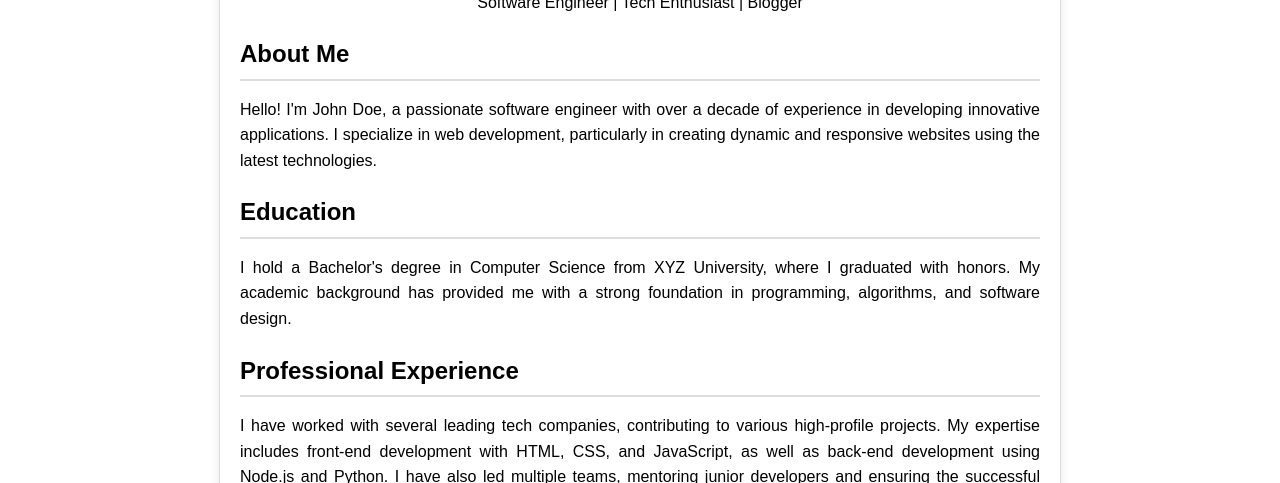
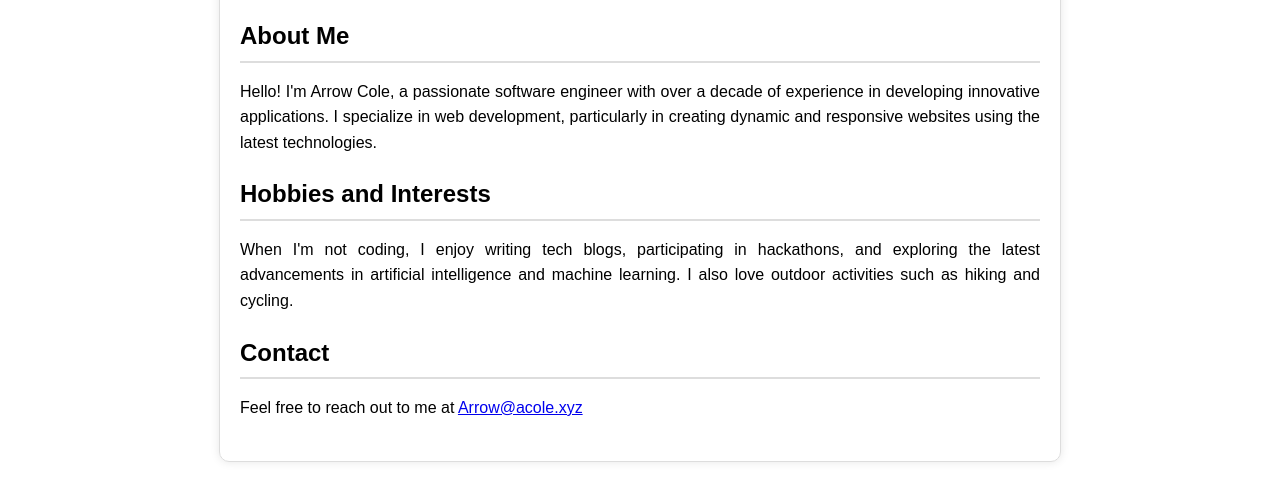
Before and after one commit to arrow-cole/public.aaroncole.dev, a plain HTML site: page discord.html in a window 1280 px wide. Shown: the part 317-800 px from the top of the page. Drawn offline with Linux system fonts and the light colour scheme.

Commit message:
Update discord.html

```diff
--- a/discord.html
+++ b/discord.html
@@ -1,4 +1,4 @@
-v<!DOCTYPE html>
+<!DOCTYPE html>
 <html lang="en">
 <head>
     <meta charset="UTF-8">
@@ -15,15 +15,7 @@ v<!DOCTYPE html>
         </div>
         <div class="bio-section">
             <h2>About Me</h2>
-            <p>Hello! I'm John Doe, a passionate software engineer with over a decade of experience in developing innovative applications. I specialize in web development, particularly in creating dynamic and responsive websites using the latest technologies.</p>
-        </div>
-        <div class="bio-section">
-            <h2>Education</h2>
-            <p>I hold a Bachelor's degree in Computer Science from XYZ University, where I graduated with honors. My academic background has provided me with a strong foundation in programming, algorithms, and software design.</p>
-        </div>
-        <div class="bio-section">
-            <h2>Professional Experience</h2>
-            <p>I have worked with several leading tech companies, contributing to various high-profile projects. My expertise includes front-end development with HTML, CSS, and JavaScript, as well as back-end development using Node.js and Python. I have also led multiple teams, mentoring junior developers and ensuring the successful delivery of projects.</p>
+            <p>Hello! I'm Arrow Cole, a passionate software engineer with over a decade of experience in developing innovative applications. I specialize in web development, particularly in creating dynamic and responsive websites using the latest technologies.</p>
         </div>
         <div class="bio-section">
             <h2>Hobbies and Interests</h2>
@@ -31,7 +23,7 @@ v<!DOCTYPE html>
         </div>
         <div class="bio-section">
             <h2>Contact</h2>
-            <p>Feel free to reach out to me at <a href="mailto:johndoe@example.com">johndoe@example.com</a> or connect with me on <a href="https://www.linkedin.com/in/johndoe">LinkedIn</a>.</p>
+            <p>Feel free to reach out to me at <a href="mailto:Arrow@acole.xyz">Arrow@acole.xyz</a></p>
         </div>
     </div>
 </body>
```
